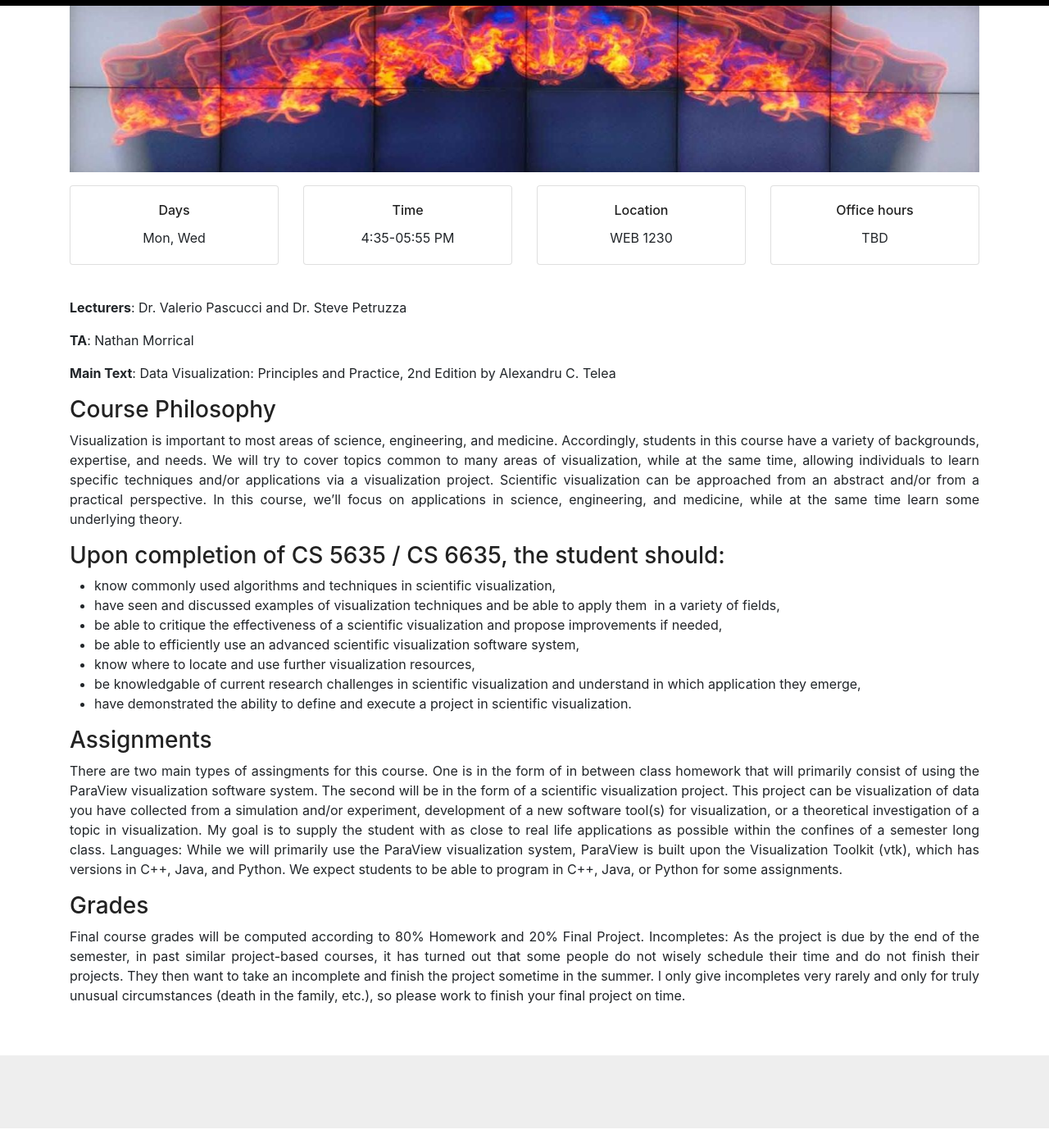
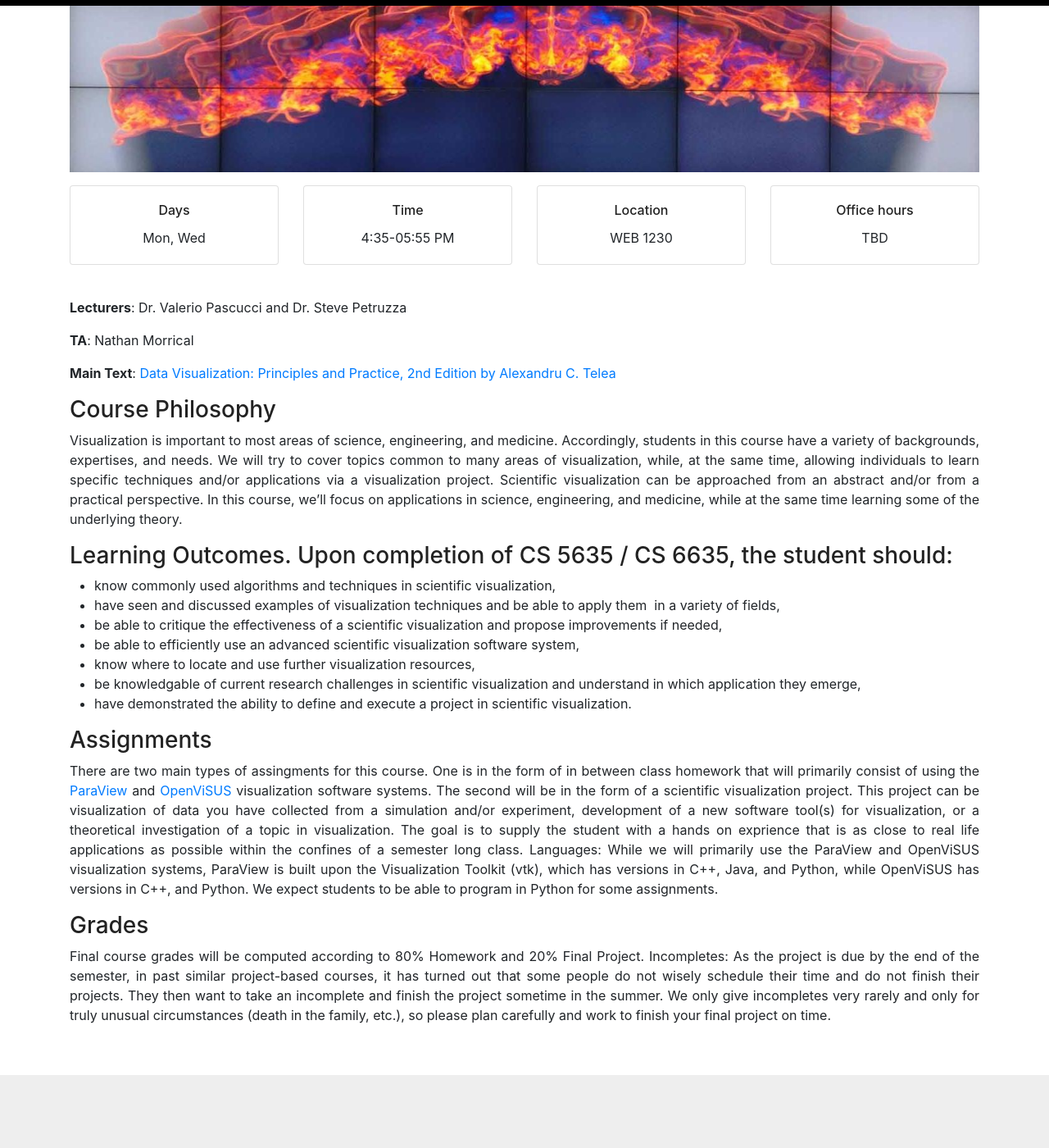
Before and after one commit to ComputingElevatedLab/sciviscourse, a Jekyll site: the page built from index.md, in a window 1280 px wide and 1400 px high, scrolled down 238 px. Shown: the whole window at 82% size. Built offline with Jekyll 4.4.1, drawn with Linux system fonts in a browser that asks for light colours; before the commit the page ends 1614 px from its top, so only the background shows below that.

Commit message:
Update index.md

```diff
--- a/index.md
+++ b/index.md
@@ -58,14 +58,17 @@ permalink: /
 
 **TA**: Nathan Morrical
 
-**Main Text**: Data Visualization: Principles and Practice, 2nd Edition by Alexandru C. Telea
-
+**Main Text**: [Data Visualization: Principles and Practice, 2nd Edition by Alexandru C. Telea](https://www.amazon.com/Data-Visualization-Principles-Practice-Second-ebook-dp-B00MMOJ314/dp/B00MMOJ314/ref=mt_kindle?_encoding=UTF8&me=&qid=)
 
 ### Course Philosophy
 
-Visualization is important to most areas of science, engineering, and medicine. Accordingly, students in this course have a variety of backgrounds, expertise, and needs. We will try to cover topics common to many areas of visualization, while at the same time, allowing individuals to learn specific techniques and/or applications via a visualization project. Scientific visualization can be approached from an abstract and/or from a practical perspective. In this course, we’ll focus on applications in science, engineering, and medicine, while at the same time learn some underlying theory.
+Visualization is important to most areas of science, engineering, and medicine. Accordingly, students in this course have a
+variety of backgrounds, expertises, and needs. We will try to cover topics common to many areas of visualization,
+while, at the same time, allowing individuals to learn specific techniques and/or applications via a visualization project.
+Scientific visualization can be approached from an abstract and/or from a practical perspective. In this course,
+we’ll focus on applications in science, engineering, and medicine, while at the same time learning some of the underlying theory.
 
-### Upon completion of CS 5635 / CS 6635, the student should:
+### Learning Outcomes. Upon completion of CS 5635 / CS 6635, the student should:
 * know commonly used algorithms and techniques in scientific visualization,
 * have seen and discussed examples of visualization techniques and be able to apply them  in a variety of fields,
 * be able to critique the effectiveness of a scientific visualization and propose improvements if needed,
@@ -75,9 +78,20 @@ Visualization is important to most areas of science, engineering, and medicine.
 * have demonstrated the ability to define and execute a project in scientific visualization.
 
 ### Assignments
-There are two main types of assingments for this course. One is in the form of in between class homework that will primarily consist of using the ParaView visualization software system. The second will be in the form of a scientific visualization project. This project can be visualization of data you have collected from a simulation and/or experiment, development of a new software tool(s) for visualization, or a theoretical investigation of a topic in visualization. My goal is to supply the student with as close to real life applications as possible within the confines of a semester long class.
-Languages: While we will primarily use the ParaView visualization system, ParaView is built upon the Visualization Toolkit (vtk), which has versions in C++, Java, and Python. We expect students to be able to program in C++, Java, or Python for some assignments.
+There are two main types of assingments for this course. One is in the form of in between class homework that will primarily
+consist of using the [ParaView](https://www.paraview.org/) and [OpenViSUS](https://visus.org/) visualization software systems.
+The second will be in the form of a scientific visualization project. This project can be visualization of data you have collected
+from a simulation and/or experiment, development of a new software tool(s) for visualization, or a theoretical investigation
+of a topic in visualization. The goal is to supply the student with a hands on exprience that is as close to real life
+applications as possible within the confines of a semester long class.
+Languages: While we will primarily use the ParaView and OpenViSUS visualization systems, ParaView is built upon the
+Visualization Toolkit (vtk), which has versions in C++, Java, and Python, while OpenViSUS has versions in C++, and Python.
+We expect students to be able to program in Python for some assignments.
 
 ### Grades
 Final course grades will be computed according to 80% Homework and 20% Final Project.
-Incompletes: As the project is due by the end of the semester, in past similar project-based courses, it has turned out that some people do not wisely schedule their time and do not finish their projects. They then want to take an incomplete and finish the project sometime in the summer. I only give incompletes very rarely and only for truly unusual circumstances (death in the family, etc.), so please work to finish your final project on time.
+Incompletes: As the project is due by the end of the semester, in past similar project-based courses,
+it has turned out that some people do not wisely schedule their time and do not finish their projects.
+They then want to take an incomplete and finish the project sometime in the summer.
+We only give incompletes very rarely and only for truly unusual circumstances (death in the family, etc.),
+so please plan carefully and work to finish your final project on time.
```
